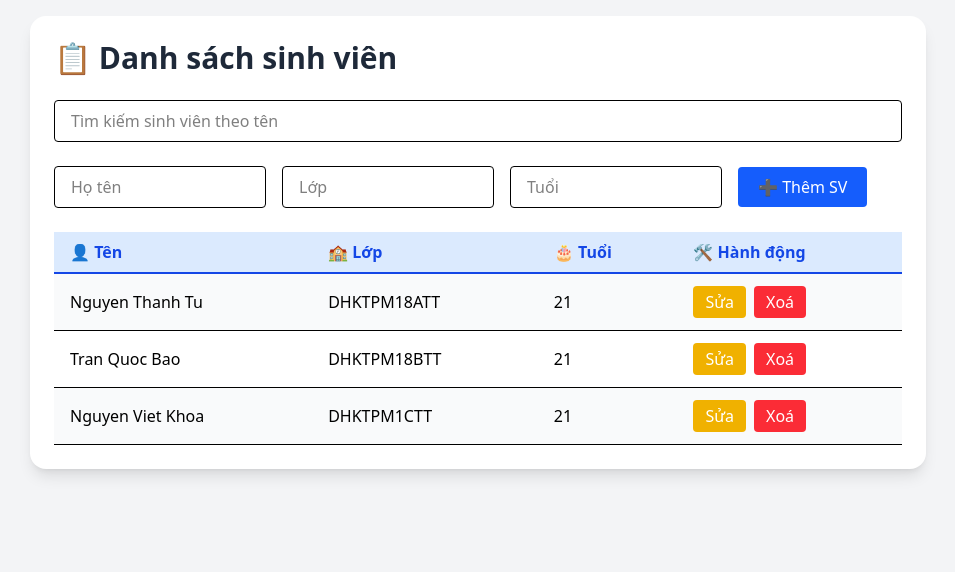
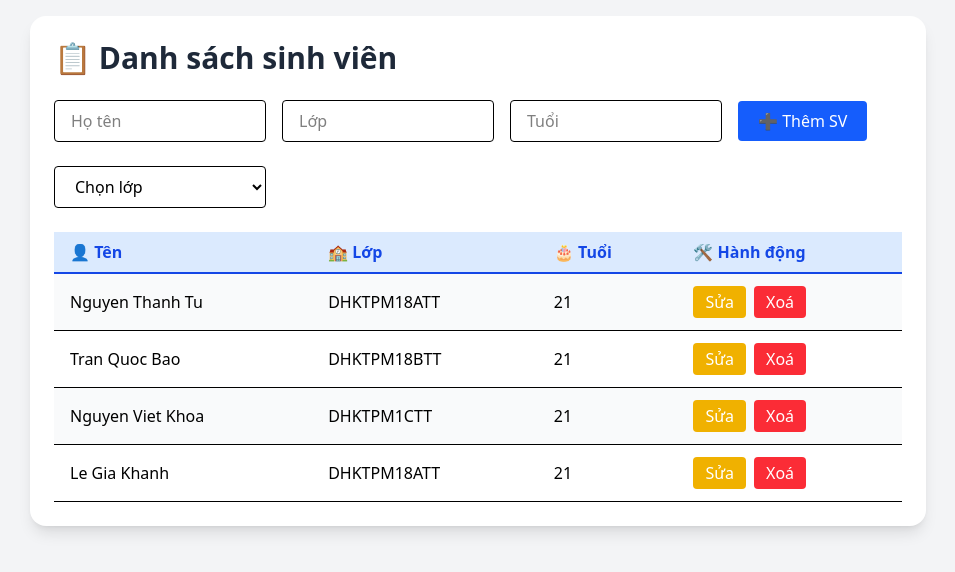
Before and after one commit to khanhlow1402/22691311_LeGiaKhanh_KT_PTGD, a React (Vite) app in the folder baikt/: page / in a window 1280 px wide. Shown: the top 572 px of the page, without its empty margins (162-1117 px from the left). Built offline with nearby package versions, Linux system fonts and the light colour scheme.

Commit message:
lọc sinh viên theo lớp

```diff
--- a/baikt/src/components/StudentList.jsx
+++ b/baikt/src/components/StudentList.jsx
@@ -5,12 +5,14 @@ export default function StudentList() {
     { id: 1, name: "Nguyen Thanh Tu", class: "DHKTPM18ATT", age: 21 },
     { id: 2, name: "Tran Quoc Bao", class: "DHKTPM18BTT", age: 21 },
     { id: 3, name: "Nguyen Viet Khoa", class: "DHKTPM1CTT", age: 21 },
+    { id: 4, name: "Le Gia Khanh", class: "DHKTPM18ATT", age: 21 },
+
   ]);
 
   const [newStudent, setNewStudent] = useState({ name: "", class: "", age: "" });
   const [editingId, setEditingId] = useState(null);
   const [editedStudent, setEditedStudent] = useState({ name: "", class: "", age: "" });
-  const [searchTerm, setSearchTerm] = useState("");  // Thêm state tìm kiếm
+  const [selectedClass, setSelectedClass] = useState(""); // Trạng thái cho lớp đã chọn
 
   const handleChange = (e) => {
     const { name, value } = e.target;
@@ -57,29 +59,14 @@ export default function StudentList() {
     setEditingId(null);
   };
 
-  const handleSearchChange = (e) => {
-    setSearchTerm(e.target.value);  // Cập nhật giá trị tìm kiếm
-  };
-
-  // Lọc danh sách sinh viên theo tên
-  const filteredStudents = students.filter((student) =>
-    student.name.toLowerCase().includes(searchTerm.toLowerCase())  // Lọc không phân biệt hoa thường
-  );
+  // Hàm lọc sinh viên theo lớp
+  const filteredStudents = selectedClass
+    ? students.filter((sv) => sv.class === selectedClass)
+    : students;
 
   return (
     <div className="p-6 max-w-4xl mx-auto bg-white rounded-2xl shadow-lg">
       <h1 className="text-3xl font-bold mb-6 text-gray-800">📋 Danh sách sinh viên</h1>
-
-      {/* Ô tìm kiếm */}
-      <div className="mb-6">
-        <input
-          type="text"
-          placeholder="Tìm kiếm sinh viên theo tên"
-          value={searchTerm}
-          onChange={handleSearchChange}
-          className="border px-4 py-2 rounded w-full"
-        />
-      </div>
 
       {/* Form thêm sinh viên */}
       <div className="flex flex-col md:flex-row items-center gap-4 mb-6">
@@ -115,7 +102,21 @@ export default function StudentList() {
         </button>
       </div>
 
-      {/* Bảng danh sách */}
+      {/* Dropdown để lọc theo lớp */}
+      <div className="flex mb-6">
+        <select
+          className="border px-4 py-2 rounded w-full md:w-1/4"
+          value={selectedClass}
+          onChange={(e) => setSelectedClass(e.target.value)}
+        >
+          <option value="">Chọn lớp</option>
+          <option value="DHKTPM18ATT">DHKTPM18ATT</option>
+          <option value="DHKTPM18BTT">DHKTPM18BTT</option>
+          <option value="DHKTPM1CTT">DHKTPM1CTT</option>
+        </select>
+      </div>
+
+      {/* Bảng danh sách sinh viên */}
       <div className="overflow-x-auto">
         <table className="w-full table-auto text-left border-collapse">
           <thead>
```
Also changed, not shown: 2 other files (tests, documents, lock files or other folders).
